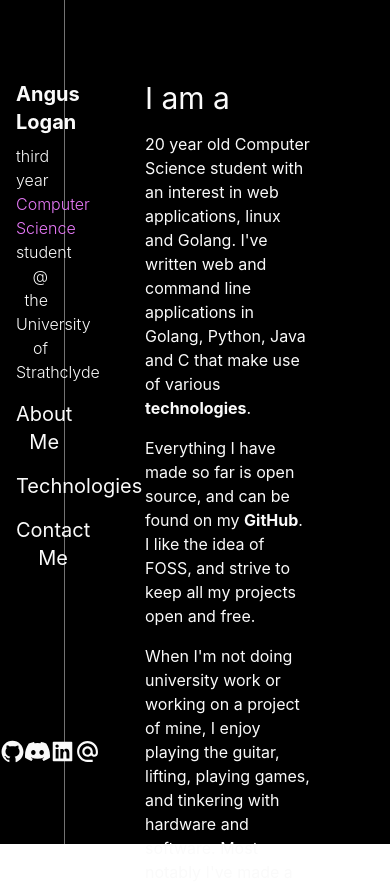
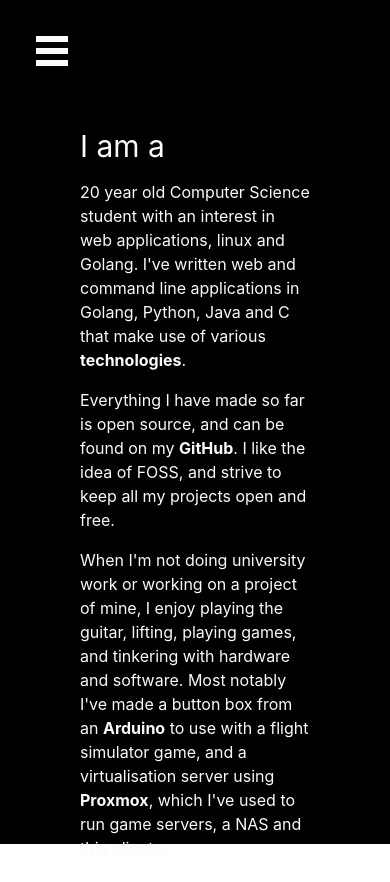
Before and after one commit to AngusLogan02/anguslogan02.github.io, a React (Create React App) app: page / in a window 390 px wide. Shown: the top 882 px of the page. After the commit the page ends 860 px from the top, so only its background shows below. Built offline with nearby package versions, Linux system fonts and the light colour scheme.

Commit message:
feat: responsive

```diff
--- a/package.json
+++ b/package.json
@@ -9,9 +9,11 @@
     "@testing-library/user-event": "^13.5.0",
     "gh-pages": "^4.0.0",
     "react": "^18.2.0",
+    "react-burger-menu": "^3.0.8",
     "react-dom": "^18.2.0",
     "react-helmet": "^6.1.0",
     "react-icons": "^4.6.0",
+    "react-responsive": "^9.0.0",
     "react-router-dom": "^6.4.2",
     "react-scripts": "5.0.1",
     "web-vitals": "^2.1.4"
--- a/src/App.js
+++ b/src/App.js
@@ -1,6 +1,7 @@
 import './App.css';
 import { Routes, Route } from 'react-router-dom'
 import { Helmet } from 'react-helmet'
+import { useMediaQuery } from 'react-responsive'
 
 import Home from './pages/Home'
 import Technologies from './pages/Technologies'
@@ -8,12 +9,17 @@ import Contact from './pages/Contact'
 import Navbar from './components/navbar';
 
 function App() {
+  const isDesktop = useMediaQuery({
+      query: "(min-width: 1224px)"
+  })
+
+  if (isDesktop) {
     return (
       <div className='bg-black text-neutral-50'>
         <Helmet>
           <title>Angus Logan</title>
         </Helmet>
-      <Navbar />
+        <Navbar screenType={ "desktop" } />
         <div className='w-5/6 h-screen ml-auto p-20'>
           <Routes>
             <Route path="/" element={<Home />} />
@@ -23,6 +29,23 @@ function App() {
         </div>
       </div>
     );
+  } else {
+    return (
+      <div className='bg-black text-neutral-50'>
+        <Helmet>
+          <title>Angus Logan</title>
+        </Helmet>
+        <Navbar screenType={ "mobile" } />
+        <div className='h-screen p-20 pt-32'>
+          <Routes>
+            <Route path="/" element={<Home />} />
+            <Route path="/technologies" element={<Technologies />} />
+            <Route path="/contact" element={<Contact />} />
+          </Routes>
+        </div>
+      </div>
+    );
+  }
 }
 
 export default App;
--- a/src/components/navbar.jsx
+++ b/src/components/navbar.jsx
@@ -3,11 +3,15 @@ import { Link } from "react-router-dom"
 import { AiOutlineGithub, AiFillLinkedin } from "react-icons/ai"
 import { BsDiscord } from "react-icons/bs"
 import { MdAlternateEmail } from "react-icons/md"
+import { slide as Menu } from 'react-burger-menu'
 
-const Navbar = () => {
+const Navbar = (props) => {
+    const screenType = props.screenType
+    if (screenType === "desktop") {
+        console.log("desktop")
         return (
             <div className='w-1/6 h-screen p-4 pt-20 fixed border-r-[1px] border-neutral-500 text-right'>
-            <a href='https://github.com/anguslogan02' target="_blank" className='text-xl font-bold link-underline'>Angus Logan</a>
+                <a href='https://github.com/anguslogan02' target="_blank" rel="noreferrer" className='text-xl font-bold link-underline'>Angus Logan</a>
                 <p className='font-light mt-2'>third year <span className='text-fuchsia-400'>Computer Science</span> student @ the University of Strathclyde</p>
 
                 <div className='mt-4'>
@@ -19,13 +23,23 @@ const Navbar = () => {
                 </div>
 
                 <div className='absolute bottom-20 -ml-4 w-full flex text-center justify-evenly'>
-                <a className='hover:text-fuchsia-400 duration-300' href="https://github.com/anguslogan02" target="_blank"><AiOutlineGithub size={25} /></a>
-                <a className='hover:text-fuchsia-400 duration-300' href="https://discordapp.com/users/211862681731203073" target="_blank"><BsDiscord size={25} /></a>
-                <a className='hover:text-fuchsia-400 duration-300' href="https://www.linkedin.com/in/angus-logan-b83020226/" target="_blank"><AiFillLinkedin size={25} /></a>
-                <a className='hover:text-fuchsia-400 duration-300' href="mailto:me@anguslogan.dev" target="_blank"><MdAlternateEmail size={25} /></a>
+                    <a className='hover:text-fuchsia-400 duration-300' href="https://github.com/anguslogan02" target="_blank" rel="noreferrer"><AiOutlineGithub size={25} /></a>
+                    <a className='hover:text-fuchsia-400 duration-300' href="https://discordapp.com/users/211862681731203073" target="_blank" rel="noreferrer"><BsDiscord size={25} /></a>
+                    <a className='hover:text-fuchsia-400 duration-300' href="https://www.linkedin.com/in/angus-logan-b83020226/" target="_blank" rel="noreferrer"><AiFillLinkedin size={25} /></a>
+                    <a className='hover:text-fuchsia-400 duration-300' href="mailto:me@anguslogan.dev" target="_blank" rel="noreferrer"><MdAlternateEmail size={25} /></a>
                 </div>
             </div>
         )
+    } else {
+        console.log("mobile")
+        return (
+            <Menu>
+                <Link to="/">About Me</Link>
+                <Link to="/technologies">Technologies</Link>
+                <Link to="/contact">Contact Me</Link>
+            </Menu>
+        )
+    }
 }
 
 export default Navbar
--- a/src/index.css
+++ b/src/index.css
@@ -41,3 +41,60 @@ code {
 ::selection {
   background: #737373;
 }
+
+/* Position and sizing of burger button */
+.bm-burger-button {
+  position: fixed;
+  width: 36px;
+  height: 30px;
+  left: 36px;
+  top: 36px;
+}
+
+/* Color/shape of burger icon bars */
+.bm-burger-bars {
+  background: #fafafa;
+}
+
+/* Color/shape of burger icon bars on hover*/
+.bm-burger-bars-hover {
+  background: #d4d4d4;
+}
+
+/* Position and sizing of clickable cross button */
+.bm-cross-button {
+  height: 5rem;
+  width: 5rem;
+}
+
+/* Color/shape of close button cross */
+.bm-cross {
+  background: #fafafa;
+}
+
+/*
+Sidebar wrapper styles
+Note: Beware of modifying this element as it can break the animations - you should not need to touch it in most cases
+*/
+.bm-menu-wrap {
+  position: fixed;
+  height: 100%;
+}
+
+/* General sidebar styles */
+.bm-menu {
+  background: black;
+  padding: 2.5em 1.5em 0;
+  font-size: 1.15em;
+  border-right: 2px solid #737373;
+}.bm-burger-bars {
+  position: fixed;
+  width: 2rem;
+  height: 2rem;
+  left: 24px;
+  top: 24px;
+}
+
+.bm-item {
+  margin-bottom: 1rem;
+}
--- a/src/pages/Home.jsx
+++ b/src/pages/Home.jsx
@@ -12,7 +12,7 @@ const Home = () => {
             </p>
             <p className='mt-4'>
                 Everything I have made so far is open source, and can be found on
-                my <a href = "https://github.com/anguslogan02" className='link-underline font-bold' target="_blank">GitHub</a>.
+                my <a href = "https://github.com/anguslogan02" className='link-underline font-bold' target="_blank" rel="noreferrer">GitHub</a>.
                 I like the idea of FOSS, and strive to keep all my projects open and free.
             </p>
             <p className='mt-4'>
```
Also changed, not shown: 1 other file (tests, documents, lock files or other folders). Lines whose indentation alone changed are shown as unchanged.
